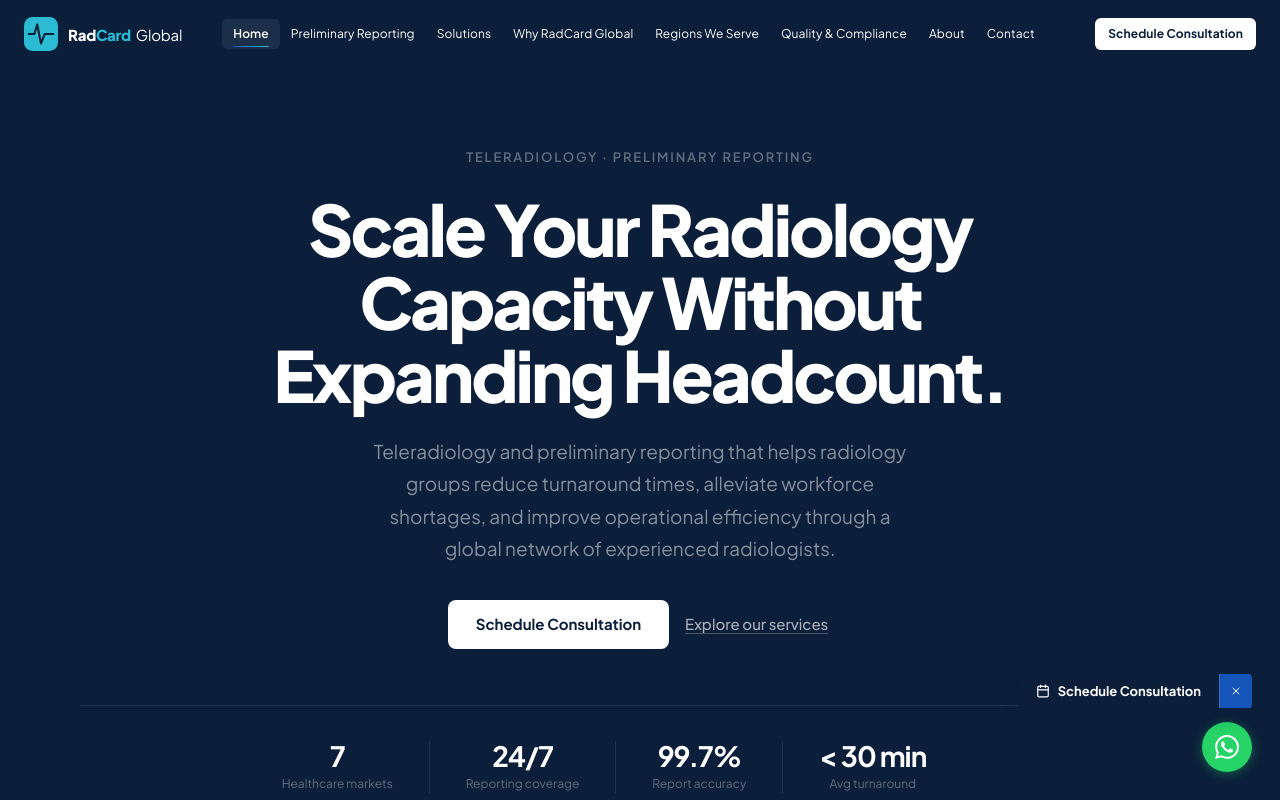
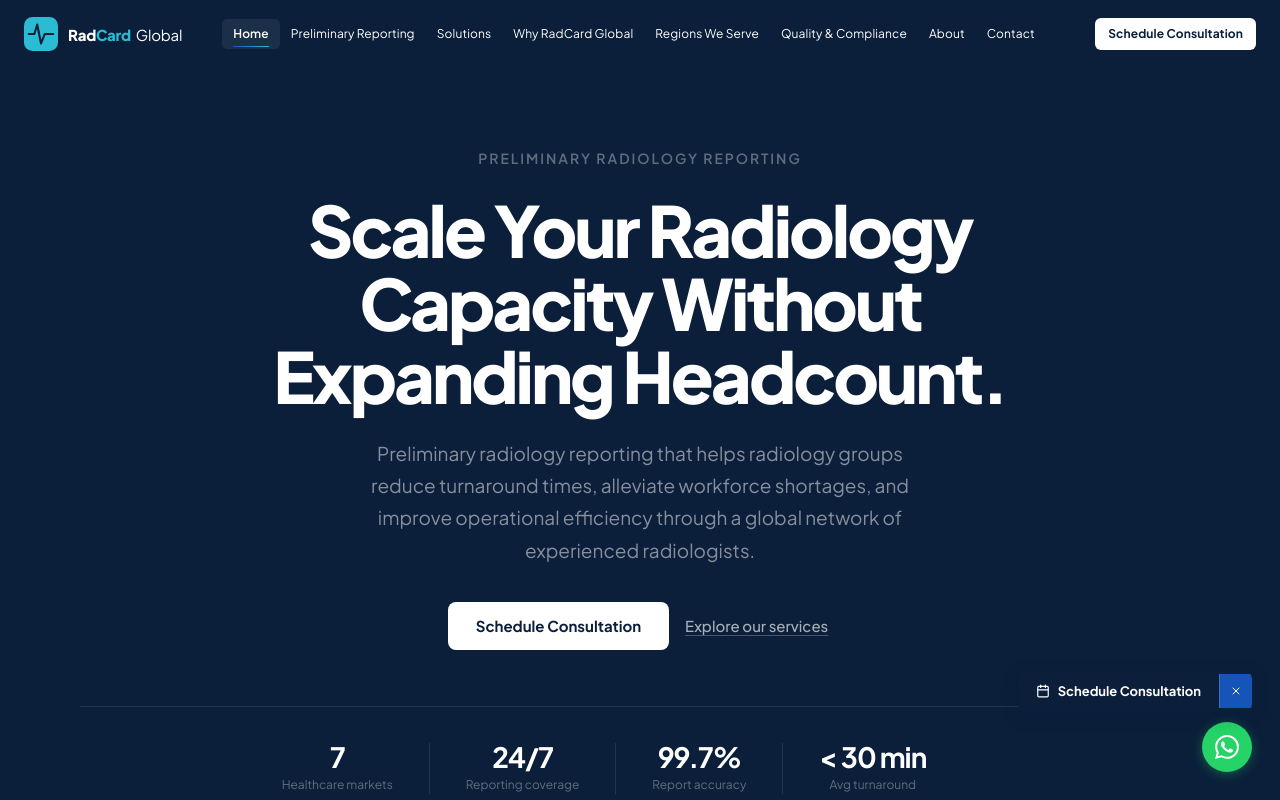
Before and after one commit to docskrad-commits/figma-rc, a React (Vite) app: page / in a window 1280 px wide. Shown: the top 800 px of the page. Built offline with nearby package versions, Linux system fonts and the light colour scheme.

Commit message:
Add files via upload

```diff
--- a/src/app/components/Hero.tsx
+++ b/src/app/components/Hero.tsx
@@ -45,10 +45,10 @@ export function Hero({ navigate, onSchedule }: HeroProps) {
         {/* Centered hero text */}
         <div style={{ textAlign: "center", marginBottom: isMobile ? 48 : 72 }}>
           <p style={{
-            color: "rgba(255,255,255,0.35)", fontSize: 13, fontWeight: 600,
+            color: "rgba(255,255,255,0.35)", fontSize: 14, fontWeight: 600,
             letterSpacing: "0.14em", textTransform: "uppercase", marginBottom: 24,
           }}>
-            Teleradiology · Preliminary Reporting
+            Preliminary Radiology Reporting
           </p>
 
           <h1 style={{
@@ -71,7 +71,7 @@ export function Hero({ navigate, onSchedule }: HeroProps) {
             maxWidth: isMobile ? "100%" : 560,
             margin: "0 auto 36px",
           }}>
-            Teleradiology and preliminary reporting that helps radiology groups reduce turnaround times,
+            Preliminary radiology reporting that helps radiology groups reduce turnaround times,
             alleviate workforce shortages, and improve operational efficiency through a global network
             of experienced radiologists.
           </p>
--- a/src/app/components/Solution.tsx
+++ b/src/app/components/Solution.tsx
@@ -41,7 +41,7 @@ export function Solution({ onSchedule, navigate }: Props) {
               fontSize: isMobile ? "clamp(26px, 7vw, 40px)" : "clamp(36px, 4.5vw, 60px)",
               fontWeight: 800, color: C.white, lineHeight: 1.05, letterSpacing: "-2px",
             }}>
-              A smarter way to scale radiology operations.
+              A smarter way to scale preliminary radiology reporting operations.
             </h2>
           </div>
           <div style={{ display: "flex", flexDirection: "column", justifyContent: "flex-end", gap: 16 }}>
--- a/src/app/components/SolutionsPage.tsx
+++ b/src/app/components/SolutionsPage.tsx
@@ -19,10 +19,10 @@ export function SolutionsPage({ onSchedule, navigate }: Props) {
             fontWeight: 900, color: C.white, lineHeight: 1.06, letterSpacing: "-2px",
             marginBottom: 18, maxWidth: 760, margin: "0 auto 18px",
           }}>
-            Smarter Ways to Scale Radiology Operations
+            Smarter Ways to Scale Preliminary Radiology Reporting Operations
           </h1>
           <p style={{ color: "rgba(255,255,255,0.5)", fontSize: isMobile ? 15 : 18, lineHeight: 1.68, maxWidth: 520, margin: "0 auto" }}>
-            Purpose-built teleradiology solutions that give radiology organizations the capacity they need.
+            Purpose-built teleradiology and preliminary radiology reporting solutions that give radiology organizations the capacity they need.
           </p>
         </div>
       </div>
--- a/src/app/components/WhyRadCardPage.tsx
+++ b/src/app/components/WhyRadCardPage.tsx
@@ -29,10 +29,7 @@ export function WhyRadCardPage({ onSchedule, navigate }: Props) {
           <p style={{
             color: "rgba(255,255,255,0.5)", fontSize: isMobile ? 16 : 18,
             lineHeight: 1.68, maxWidth: 520, margin: "0 auto 32px",
-          }}>
-            The radiology workforce partner for organizations that need to scale without compromise —
-            not a technology product, a clinical operations partner.
-          </p>
+          }}>The radiology workforce partner for organizations that need to scale without compromise.</p>
           <div style={{ display: "flex", gap: 12, justifyContent: "center", flexWrap: "wrap" }}>
             <button onClick={onSchedule} style={{
               background: C.white, color: C.navy, border: "none",
```
